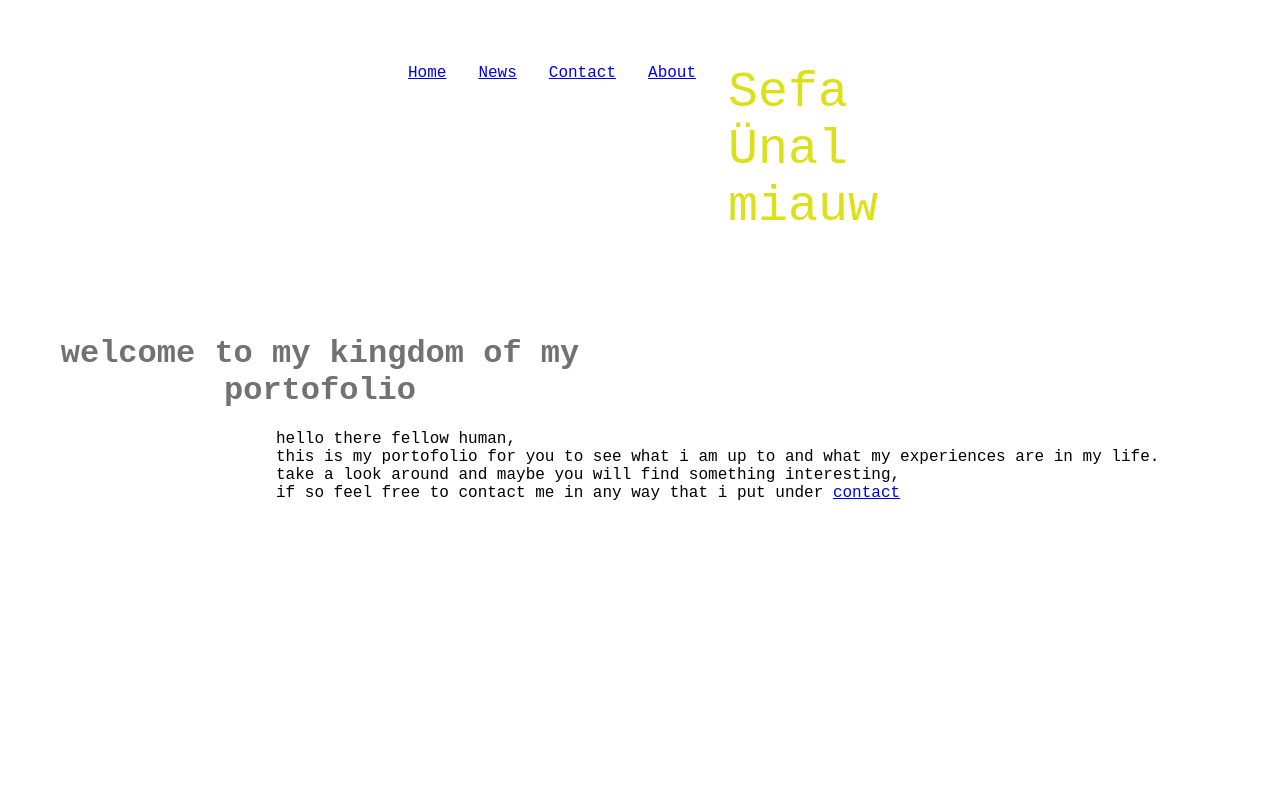
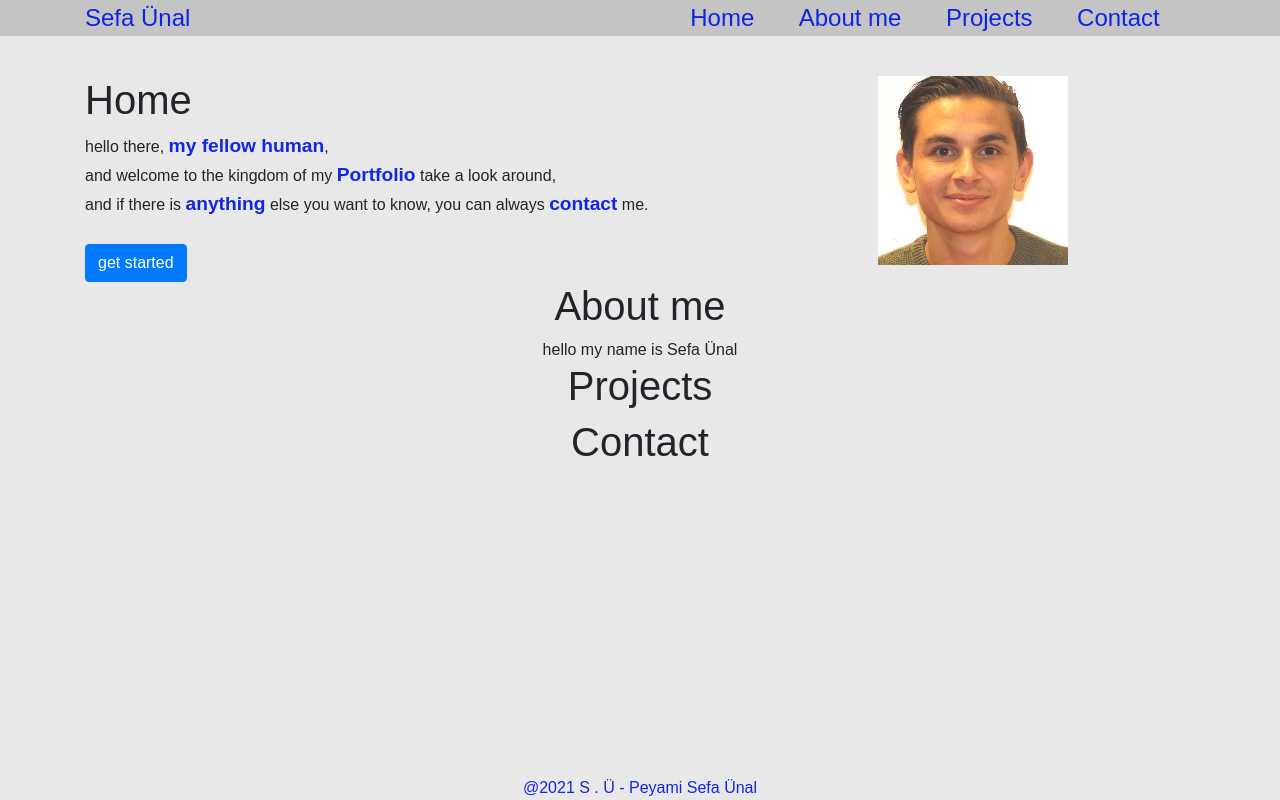
Before and after one commit to sefaunal66/portofolioprojectsefaunal, a plain HTML site: page index.html in a window 1280 px wide. Drawn offline with nearby package versions, Linux system fonts and the light colour scheme.

Commit message:
home page klaar

```diff
--- a/SefaPortfoliocss/SefaPortofoliocss.css
+++ /dev/null
@@ -1,31 +0,0 @@
-ul {
-    list-style-type: none;
-    margin: 0;
-    padding: 0;
-    display:flex;
-    justify-content: flex-start;
-    margin-left: 25em;
-    margin-top: 4em;
-}
-
-li:nth-last-child(1) {
-    margin-left: auto;
-    margin-right: 7em;
-    color: rgba(217, 221, 0, 0.911);
-    font-size: 50px;
-}
-li {
-    padding-right: 2em;
-}
-h1 {
-    color:rgb(114, 114, 114);
-    text-align: center;
-    margin-top: 100px;
-    margin-right: 20em;
-}
-*{
-    font-family: Courier New, monospace;
-}
-P {
-    margin-left: 268px;
-}
--- /dev/null
+++ b/SefaPortfoliocss/index.css
@@ -0,0 +1,55 @@
+strong{
+    color: rgba(0, 23, 228, 0.925);
+    font-size: larger;
+}
+*{
+    font-family: 'Josefin Sans', sans-serif;
+    text-align: center;
+}
+body{
+    background-color: rgba(228, 228, 228, 0.836);
+}
+nav{
+    background-color:rgb(196, 196, 196);
+}
+html{
+    scroll-behavior: smooth;
+}
+#footer{
+    position: fixed;
+    bottom: 0;
+    margin: 0 auto;
+    left: 0;
+    right: 0;
+    color: rgba(0, 23, 228, 0.925);
+}
+.navnaam{
+    text-align: left;
+    font-size: x-large;
+    color: rgba(0, 23, 228, 0.925);
+}
+.navbar1{
+    list-style-type: none;
+    padding: 0;
+    justify-content: space-between;
+}
+.homepage a{
+    text-decoration: none;
+    color: rgba(0, 23, 228, 0.925);
+}
+.homepage{
+    display: inline;
+    padding-left: 20px;
+    padding-right: 20px;
+    font-size: x-large;
+}
+#hometext{
+    text-align: left;
+}
+.textwhite1{
+    text-align: left;
+}
+.miauw{
+    float: left;
+    margin-top: 10px;
+}
--- a/index.html
+++ b/index.html
@@ -1,22 +1,71 @@
 <!DOCTYPE html>
     <html lang="en">
         <head>
-    <meta charset="UTF-8">
-    <meta name="viewport" content="width=device-width, initial-scale=1.0">
-    <title>Sefa Unal</title>
-    <link rel = "stylesheet" type = "text/css" href = "SefaPortfoliocss/SefaPortofoliocss.css" />
+            <title>Sefa Ünal</title>
+            <meta charset="utf-8">
+            <meta name="viewport" content="width=device-width, initial-scale=1">
+            <link rel="stylesheet" href="https://cdnjs.cloudflare.com/ajax/libs/font-awesome/4.7.0/css/font-awesome.min.css">
+            <link rel="stylesheet" href="https://maxcdn.bootstrapcdn.com/bootstrap/4.5.2/css/bootstrap.min.css">
+            <script src="https://ajax.googleapis.com/ajax/libs/jquery/3.5.1/jquery.min.js"></script>
+            <script src="https://maxcdn.bootstrapcdn.com/bootstrap/4.5.2/js/bootstrap.min.js"></script>
+            <link rel="stylesheet" href="SefaPortfoliocss/index.css">
         </head>
         <body>
-    <div id="menu">
-        <ul>
-            <li><a href="#home">Home</a></li>
-            <li><a href="#portofolio">News</a></li>
-            <li><a href="#about me">Contact</a></li>
-            <li><a href="#contact">About</a></li>
-            <li>Sefa Ünal miauw</li>
+
+            <section id="home">
+                <nav>
+                    <div class="container">
+                        <ul class="navbar1">
+                            <div class="row">
+                                <div class="col-md-6">
+                                    <li class="navnaam">Sefa Ünal</li>
+                                </div>
+                                <div class="col-md-6">
+                                    <li class="homepage"><a href="index.html">Home</a></li>
+                                    <li class="homepage"><a href="#about">About me</a></li>
+                                    <li class="homepage"><a href="#projects">Projects</a></li>
+                                    <li class="homepage"><a href="#contact">Contact</a></li>
+                                </div>
+                            </div>
                         </ul>
                     </div>
-<h1>welcome to my kingdom of my portofolio</h1>
-<p>hello there fellow human,</br> this is my portofolio for you to see what i am up to and what my experiences are in my life.</br> take a look around and maybe you will find something interesting,</br> if so feel free to contact me in any way that i put under <a href="#contact">contact</a></p>
+                </nav>
+
+                <div class="container"><br>
+                    <div class="row">
+                        <div class="col-md-7">
+                            <h1 id="hometext"><a href="index.html"></a> Home</h1>
+                            <p class="textwhite1">hello there, <strong>my fellow human</strong>,</br> and welcome to the kingdom of my <strong>Portfolio</strong>
+                            take a look around,</br> and if there is <strong>anything</strong> else you want to know, you can always <a href="#contact"><strong>contact</strong></a> me. </p>
+                            </p>
+                            <a href="#about" type="button" class="btn btn-primary miauw">get started</a>
+                        </div>
+                        <div class="col-md-5">
+                            <img src="img/sefa unal.png" alt="ik" id="hello">
+                        </div>
+                    </div>
+                </div>
+            </section>
+
+            <section id="about">
+                <h1>About me</h1>
+                hello my name is Sefa Ünal
+            </section>
+
+            <section id="projects">
+                <h1>Projects</h1>
+            </section>
+
+            <section id="contact">
+                <h1>Contact</h1>
+            </section>
+
+            <div id="footer">
+                <div class="row">
+                    <div class="col-12">
+                        @2021 S . Ü - Peyami Sefa Ünal
+                    </div>
+                </div>
+            </div>
+
         </body>
-</html>
```
Also changed, not shown: bootstrap/Bootstrap opdracht listgroup/Bootstrap opdracht listgroup.html (deleted, +0 -48 lines), bootstrap/opdracht table +image/opdracht table +image.html (deleted, +0 -46 lines), 34a0d9b5-7d8e-42e5-b6f1-9d7fc7c5286f.jfif (renamed from wireframe/34a0d9b5-7d8e-42e5-b6f1-9d7fc7c5286f.jfif), bootstrap/opdracht table +image/img/red roses.jpg (deleted), img/coding.jpg (renamed from img/download.jpg), img/sefa unal.png (added), 1 other file. Lines whose indentation alone changed are shown as unchanged.
